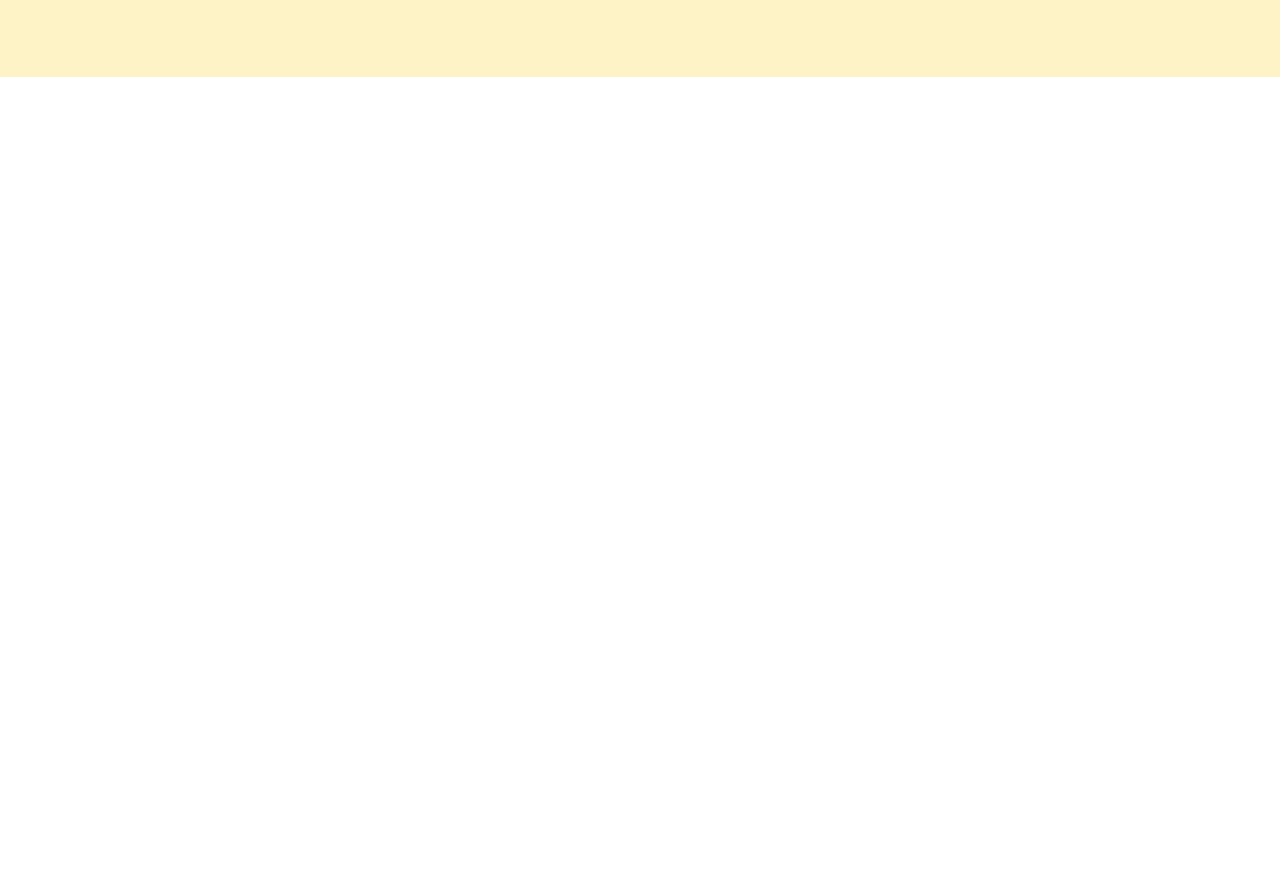
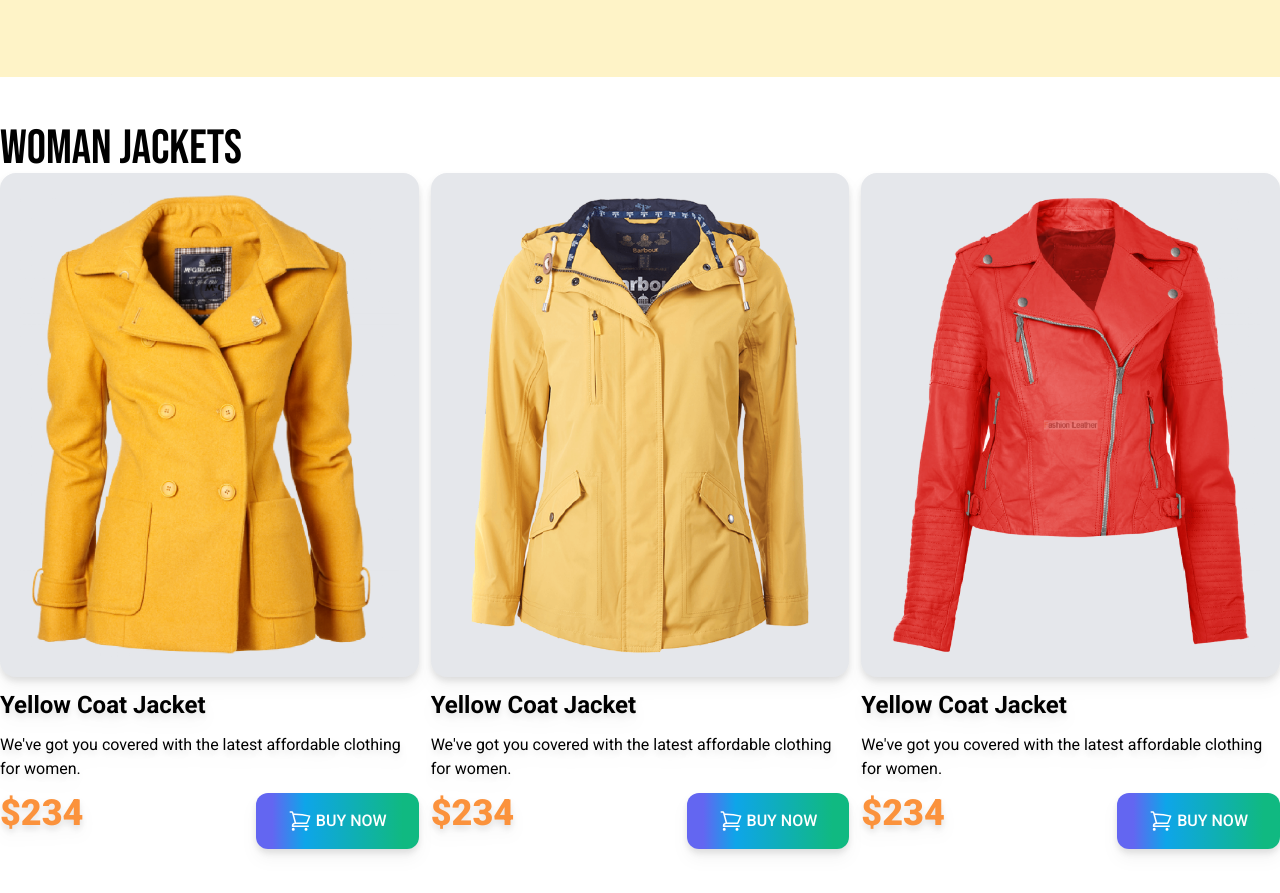
Before and after one commit to PulokRoy11225/penguin-fashion-with-tailwind, a plain HTML site: page index.html in a window 1280 px wide. Shown: the part 511-1404 px from the top of the page. Before the commit the page ends 800 px from the top, so only its background shows below. Drawn offline with nearby package versions, Linux system fonts and the light colour scheme.

Commit message:
added the jackets

```diff
--- a/index.html
+++ b/index.html
@@ -8,10 +8,13 @@
   <script src="https://cdn.tailwindcss.com"></script>
   <link rel="preconnect" href="https://fonts.googleapis.com">
   <link rel="preconnect" href="https://fonts.gstatic.com" crossorigin>
-  <link href="https://fonts.googleapis.com/css2?family=Open+Sans&display=swap" rel="stylesheet">
+  <link href="https://fonts.googleapis.com/css2?family=Bebas+Neue&family=Roboto:wght@400;500;700;900&display=swap" rel="stylesheet">
   <style>
     .font-bebas{
       font-family: 'Bebas Neue', sans-serif ;
+    }
+    .font-roboto{
+      font-family: 'Roboto', sans-serif;
     }
   </style>
 </head>
@@ -45,9 +48,70 @@
       </div>
     </div>
   </header>
-  <main>
-<section>
-
+  <main class="max-w-7xl mx-auto">
+    <!-- woman section -->
+<section class="py-12">
+  <h3 class="text-5xl font-bebas">Woman Jackets</h3>
+  <!-- jackets container -->
+  <div class="grid grid-cols-1 md:grid-cols-2 lg:grid-cols-3 gap-3 font-roboto">
+    <!-- jacket 1 -->
+    <div class="space-y-3 drop-shadow-lg">
+     <div class="bg-gray-200 p-5 rounded-2xl">
+      <img src="images/jacket-1.png" alt="">
+     </div>
+      <h4 class="text-2xl font-bold">Yellow Coat Jacket </h4>
+      <p>We've got you covered with the latest affordable clothing for women.</p>
+      <div class="flex justify-between">
+        <h3 class="text-4xl font-black text-orange-400">$234</h3>
+        <button
+        class="py-4 px-8 bg-gradient-to-r from-indigo-500 from-10% via-sky-500 via-30% to-emerald-500 to-90%  rounded-xl uppercase text-white font-medium">
+        <svg xmlns="http://www.w3.org/2000/svg" fill="none" viewBox="0 0 24 24" stroke-width="1.5"
+          stroke="currentColor" class="w-6 h-6 inline">
+          <path stroke-linecap="round" stroke-linejoin="round"
+            d="M2.25 3h1.386c.51 0 .955.343 1.087.835l.383 1.437M7.5 14.25a3 3 0 00-3 3h15.75m-12.75-3h11.218c1.121-2.3 2.1-4.684 2.924-7.138a60.114 60.114 0 00-16.536-1.84M7.5 14.25L5.106 5.272M6 20.25a.75.75 0 11-1.5 0 .75.75 0 011.5 0zm12.75 0a.75.75 0 11-1.5 0 .75.75 0 011.5 0z" />
+        </svg>
+        Buy NOw</button>
+      </div>
+    </div>
+    <!-- jacket 2 -->
+    <div class="space-y-3 drop-shadow-lg">
+     <div class="bg-gray-200 p-5 rounded-2xl">
+      <img src="images/jacket-2.png" alt="">
+     </div>
+      <h4 class="text-2xl font-bold">Yellow Coat Jacket </h4>
+      <p>We've got you covered with the latest affordable clothing for women.</p>
+      <div class="flex justify-between">
+        <h3 class="text-4xl font-black text-orange-400">$234</h3>
+        <button
+        class="py-4 px-8 bg-gradient-to-r from-indigo-500 from-10% via-sky-500 via-30% to-emerald-500 to-90%  rounded-xl uppercase text-white font-medium">
+        <svg xmlns="http://www.w3.org/2000/svg" fill="none" viewBox="0 0 24 24" stroke-width="1.5"
+          stroke="currentColor" class="w-6 h-6 inline">
+          <path stroke-linecap="round" stroke-linejoin="round"
+            d="M2.25 3h1.386c.51 0 .955.343 1.087.835l.383 1.437M7.5 14.25a3 3 0 00-3 3h15.75m-12.75-3h11.218c1.121-2.3 2.1-4.684 2.924-7.138a60.114 60.114 0 00-16.536-1.84M7.5 14.25L5.106 5.272M6 20.25a.75.75 0 11-1.5 0 .75.75 0 011.5 0zm12.75 0a.75.75 0 11-1.5 0 .75.75 0 011.5 0z" />
+        </svg>
+        Buy NOw</button>
+      </div>
+    </div>
+    <!-- jacket 3 -->
+    <div class="space-y-3 drop-shadow-lg">
+     <div class="bg-gray-200 p-5 rounded-2xl">
+      <img src="images/jacket-3.png" alt="">
+     </div>
+      <h4 class="text-2xl font-bold">Yellow Coat Jacket </h4>
+      <p>We've got you covered with the latest affordable clothing for women.</p>
+      <div class="flex justify-between">
+        <h3 class="text-4xl font-black text-orange-400">$234</h3>
+        <button
+        class="py-4 px-8 bg-gradient-to-r from-indigo-500 from-10% via-sky-500 via-30% to-emerald-500 to-90%  rounded-xl uppercase text-white font-medium">
+        <svg xmlns="http://www.w3.org/2000/svg" fill="none" viewBox="0 0 24 24" stroke-width="1.5"
+          stroke="currentColor" class="w-6 h-6 inline">
+          <path stroke-linecap="round" stroke-linejoin="round"
+            d="M2.25 3h1.386c.51 0 .955.343 1.087.835l.383 1.437M7.5 14.25a3 3 0 00-3 3h15.75m-12.75-3h11.218c1.121-2.3 2.1-4.684 2.924-7.138a60.114 60.114 0 00-16.536-1.84M7.5 14.25L5.106 5.272M6 20.25a.75.75 0 11-1.5 0 .75.75 0 011.5 0zm12.75 0a.75.75 0 11-1.5 0 .75.75 0 011.5 0z" />
+        </svg>
+        Buy NOw</button>
+      </div>
+    </div>
+  </div>
 </section>
   </main>
   <footer>
```
